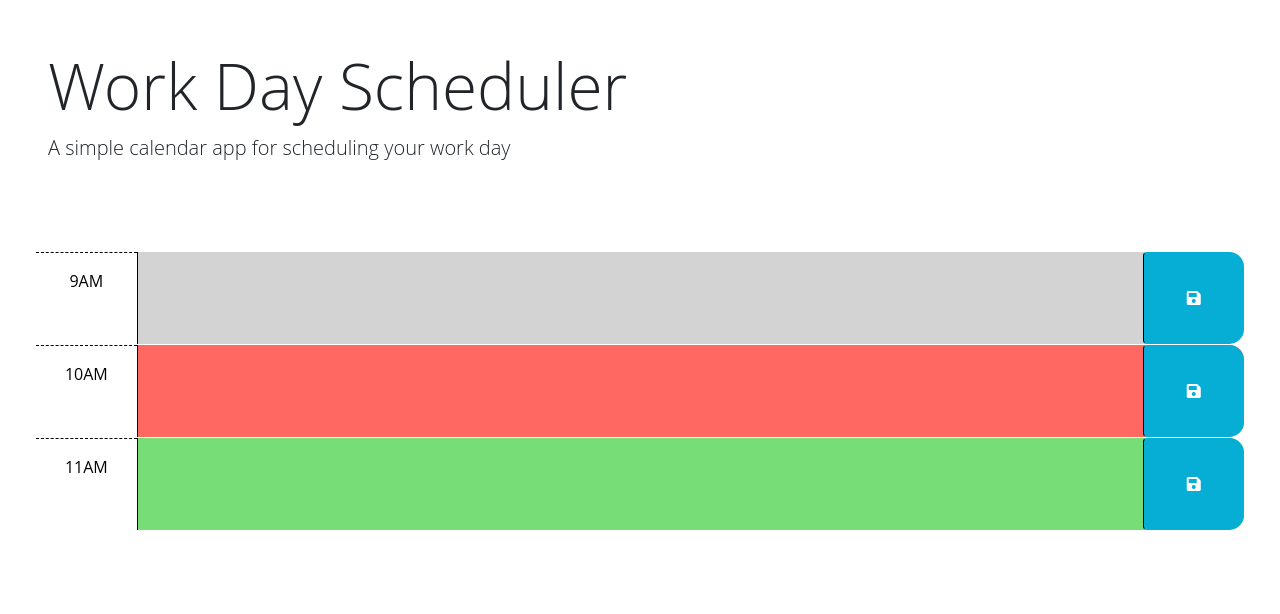
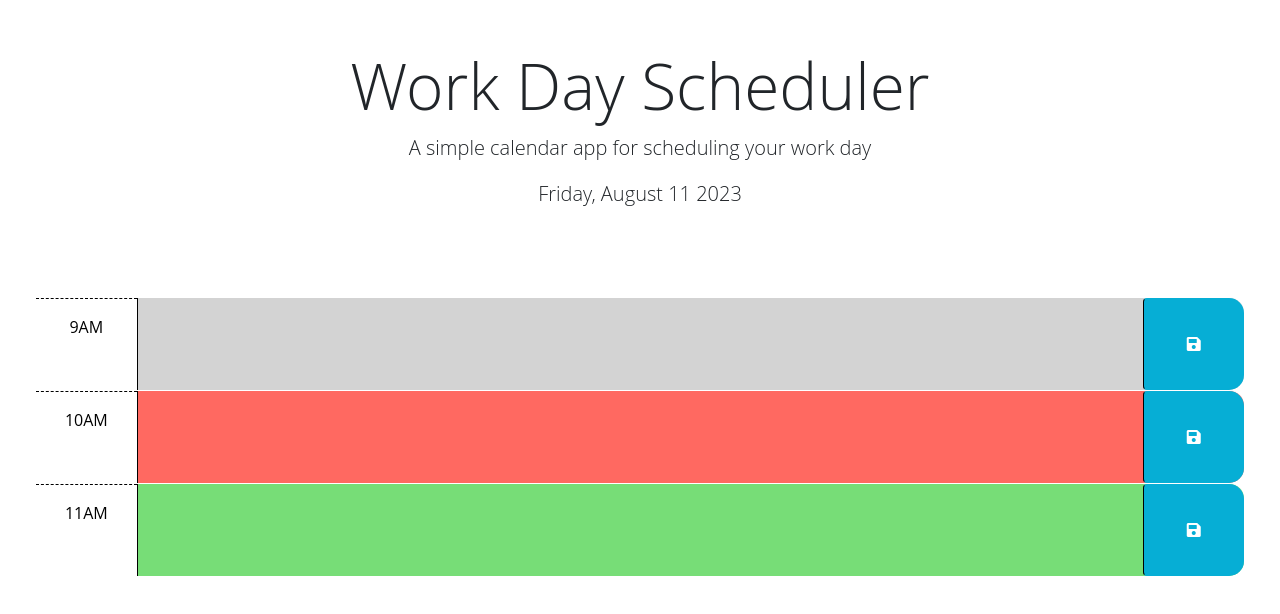
Before and after one commit to Junya-jp/Work-Day-Rescheduler, a plain HTML site: page Develop/index.html in a window 1280 px wide. Drawn offline with nearby package versions, Linux system fonts and the light colour scheme.

Commit message:
added date to header

```diff
--- a/Develop/index.html
+++ b/Develop/index.html
@@ -26,9 +26,9 @@
 
   <body>
     <header class="p-5 mb-4">
-      <h1 class="display-3">Work Day Scheduler</h1>
-      <p class="lead">A simple calendar app for scheduling your work day</p>
-      <p id="currentDay" class="lead"></p>
+      <h1 class="display-3 text-center">Work Day Scheduler</h1>
+      <p class="lead text-center">A simple calendar app for scheduling your work day</p>
+      <p id="currentDay" class="lead text-center"></p>
     </header>
     <div class="container-fluid px-5">
       <!-- Use class for "past", "present", and "future" to apply styles to the
--- a/Develop/script.js
+++ b/Develop/script.js
@@ -20,4 +20,6 @@ $(function () {
   // attribute of each time-block be used to do this?
   //
   // TODO: Add code to display the current date in the header of the page.
+  var now = dayjs().format("dddd, MMMM D YYYY");
+  $('#currentDay').text(now)
 });
```
